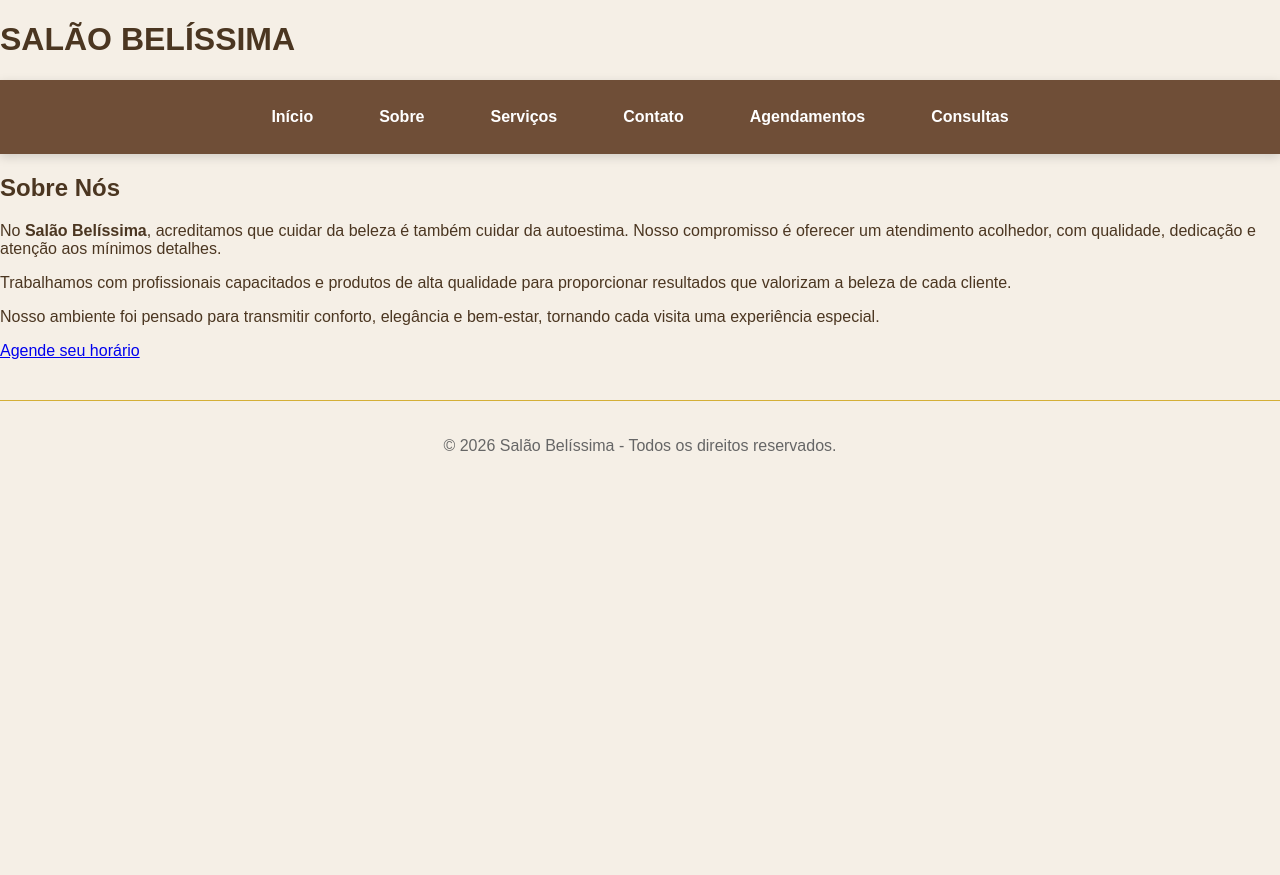
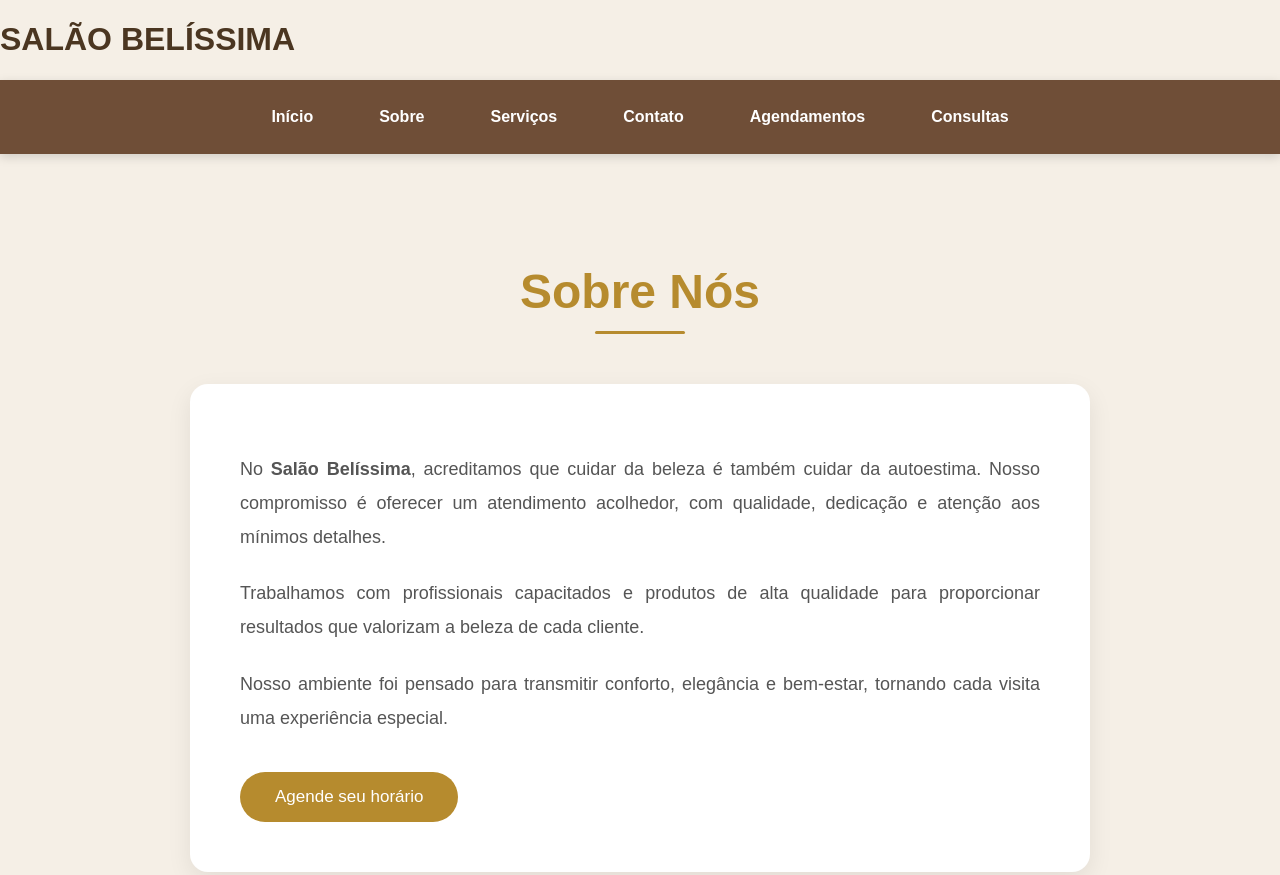
Before and after one commit to izabelap28/naildesign, a plain HTML site: page sobre.html in a window 1280 px wide. Shown: the top 875 px of the page. Before the commit the page ends 800 px from the top, so only its background shows below. Drawn offline with Linux system fonts and the light colour scheme.

Commit message:
Update estilo.css

```diff
--- a/estilo.css
+++ b/estilo.css
@@ -369,3 +369,81 @@ footer{
     border-top:1px solid #d4af37;
     color:#666;
 }
+
+/* ===== SOBRE ===== */
+
+.sobre{
+    max-width:900px;
+    margin:70px auto;
+    padding:0 30px;
+}
+
+.titulo{
+    text-align:center;
+    margin-bottom:50px;
+}
+
+.titulo h2{
+    font-size:48px;
+    color:#b68b2e;
+    margin-bottom:12px;
+    font-weight:600;
+}
+
+.linha{
+    width:90px;
+    height:3px;
+    background:#b68b2e;
+    margin:auto;
+    border-radius:10px;
+}
+
+.conteudo-sobre{
+    background:#fff;
+    border-radius:18px;
+    padding:50px;
+    box-shadow:0 8px 25px rgba(0,0,0,.08);
+}
+
+.texto p{
+    font-size:18px;
+    line-height:1.9;
+    color:#555;
+    text-align:justify;
+    margin-bottom:22px;
+}
+
+.btn-sobre{
+    display:inline-block;
+    margin-top:15px;
+    background:#b68b2e;
+    color:#fff;
+    text-decoration:none;
+    padding:15px 35px;
+    border-radius:40px;
+    font-size:17px;
+    transition:.3s;
+}
+
+.btn-sobre:hover{
+    background:#9d7725;
+    transform:translateY(-3px);
+}
+
+@media(max-width:768px){
+
+.sobre{
+    margin:40px auto;
+}
+
+.conteudo-sobre{
+    padding:30px;
+}
+
+.titulo h2{
+    font-size:36px;
+}
+
+.texto p{
+    font-size:16px;
+}
```
